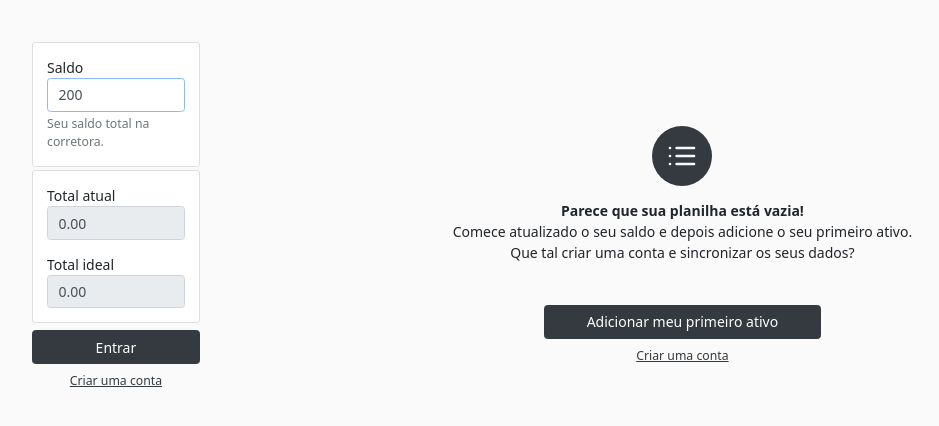
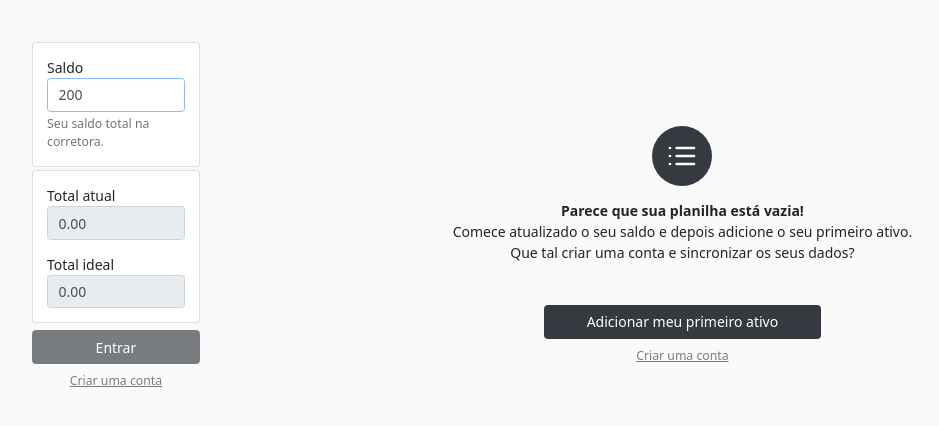
Before and after one commit to danjsillva/planilhapit-web, a React (Create React App) app: page / in a window 1280 px wide. Shown: the top 426 px of the page, without its empty margins (52-991 px from the left). Built offline with nearby package versions, Linux system fonts and the light colour scheme.

Commit message:
fix: botoes relacionados a conta desabilitados

```diff
--- a/src/components/Sidebar.js
+++ b/src/components/Sidebar.js
@@ -50,10 +50,10 @@ const Sidebar = () => {
       <div className="mt-2">
         <div className="row">
           <div className="col-6 col-lg-12">
-            <button className="btn btn-dark btn-block">Entrar</button>
+            <button className="btn btn-dark btn-block disabled">Entrar</button>
           </div>
           <div className="col-6 col-lg-12 mt-1">
-            <button className="btn btn-link btn-sm btn-block text-dark">Criar uma conta</button>
+            <button className="btn btn-link btn-sm btn-block text-dark disabled">Criar uma conta</button>
           </div>
         </div>
       </div>
--- a/src/components/StocksTable.js
+++ b/src/components/StocksTable.js
@@ -22,7 +22,7 @@ const EmptyState = () => {
         data-toggle="modal"
         data-target="#stockModal"
       >Adicionar meu primeiro ativo</button>
-      <button className="btn btn-link btn-sm btn-block text-dark mt-1">Criar uma conta</button>
+      <button className="btn btn-link btn-sm btn-block text-dark mt-1 disabled">Criar uma conta</button>
   </div>
   )
 }
```
